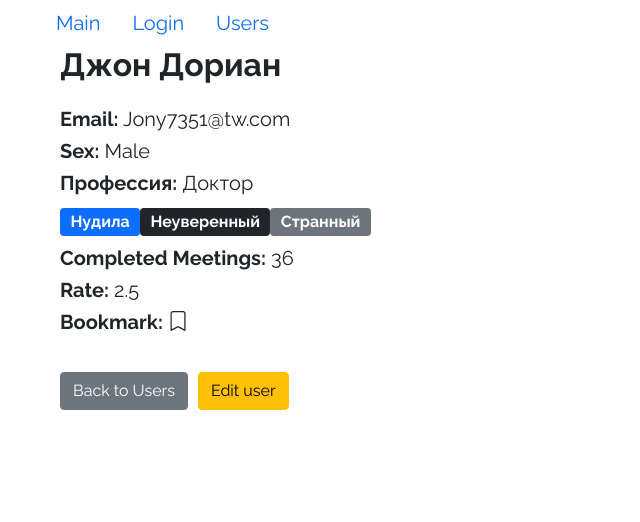
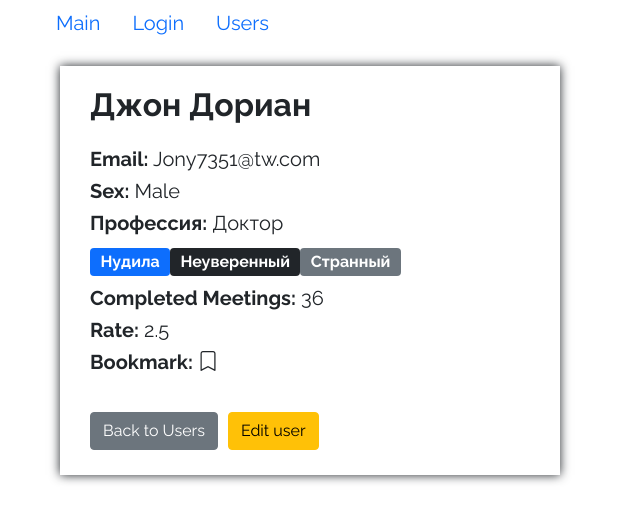
Before and after one commit to ZagSerSan/CP_fast-company, a React (Create React App) app: page /Users/67rdca3eeb7f6fgeed471815 in a window 1280 px wide. Shown: the top 522 px of the page, without its empty margins (0-640 px from the left). Built offline with nearby package versions, Linux system fonts and the light colour scheme.

Commit message:
fixed profesion bug

```diff
--- a/src/app/components/page/userPage/user.css
+++ b/src/app/components/page/userPage/user.css
@@ -1,8 +1,13 @@
 .user-page {
-  padding: 0 20px 20px;
+  padding: 20px 0 25px 30px;
+  margin: 20px;
+
   font-family: 'Raleway';
   font-weight: 400;
   font-size: 14px;
+
+  box-shadow: 0px 0px 10px;
+  width: 500px;
 }
 
 .user-page .btn {
--- a/src/app/components/page/userPage/userEdit.jsx
+++ b/src/app/components/page/userPage/userEdit.jsx
@@ -27,17 +27,15 @@ const UserEdit = ({userId}) => {
   // all api qualities state
   const [qualities, setQualities] = useState([])
   // for SelectField
-  const [professions, setProfession] = useState()
-  console.log('professions', professions)
+  const [professions, setProfessions] = useState()
 
   useEffect(() => {
     userApi.getUserById(userId).then(data => {
       const qualitiesList = (data.qualities).map(qualitie => (
         { label: qualitie.name, value: qualitie._id }
       ))
-      setData({...data, qualities: qualitiesList})
+      setData({...data, profession: data.profession._id, qualities: qualitiesList})
     })
-
     qualitiesApi.fetchAll().then((data) => {
       const qualitiesList = Object.keys(data).map(qualitieName => (
         { label: data[qualitieName].name, value: data[qualitieName]._id, color:  data[qualitieName].color}
@@ -50,7 +48,7 @@ const UserEdit = ({userId}) => {
           label: data[professionName].name,
           value: data[professionName]._id
       }))
-      setProfession(professionsList)
+      setProfessions(professionsList)
     })
   }, [])
 
@@ -100,7 +98,6 @@ const UserEdit = ({userId}) => {
     //   professions: getProfessionById(profession),
     //   qualities: getQualities(qualities)
     // })
-
     userApi.update(userId, {
       ...data,
       profession: getProfessionById(profession),
@@ -108,6 +105,9 @@ const UserEdit = ({userId}) => {
     })
     history.replace(`/Users/${userId}`)
   }
+
+
+
   const backWithoutSave = () => {
     history.replace(`/Users/${userId}`)
   }
@@ -146,7 +146,7 @@ const UserEdit = ({userId}) => {
               name='profession'
               label="Your profession:"
               defaultOption="Change your profession..."
-              value={data.profession._id}
+              value={data.profession}
               professions={professions}
               error={errors.profession}
               onChange={handleChange}
--- a/webpack.config.js
+++ b/webpack.config.js
@@ -5,6 +5,13 @@ module.exports = {
   output: {
     filename: 'main.js',
     path: path.resolve(__dirname, 'dist')
+  },
+  devServer: {
+    static: {
+      directory: path.join(__dirname, 'public'),
+    },
+    compress: true,
+    port: 9000,
   },
   module: {
     rules: [
```
